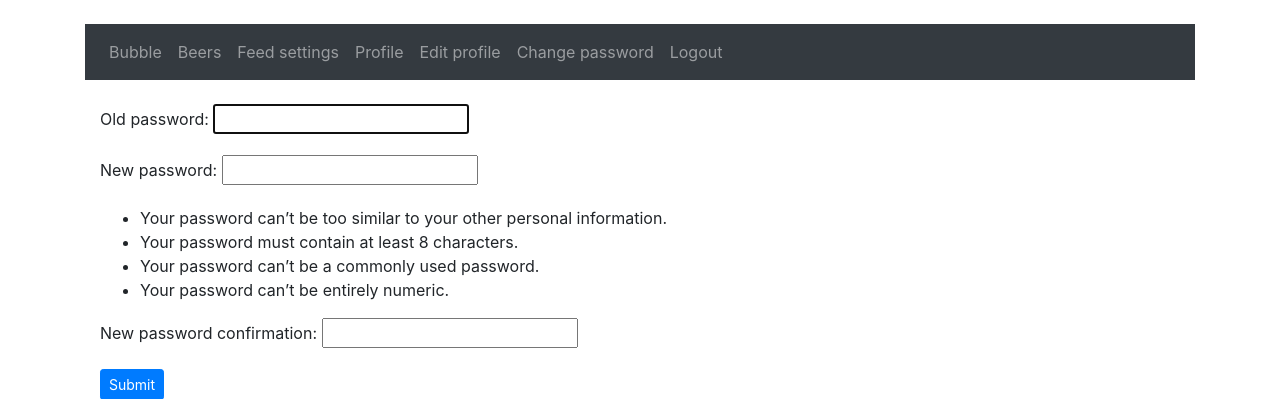
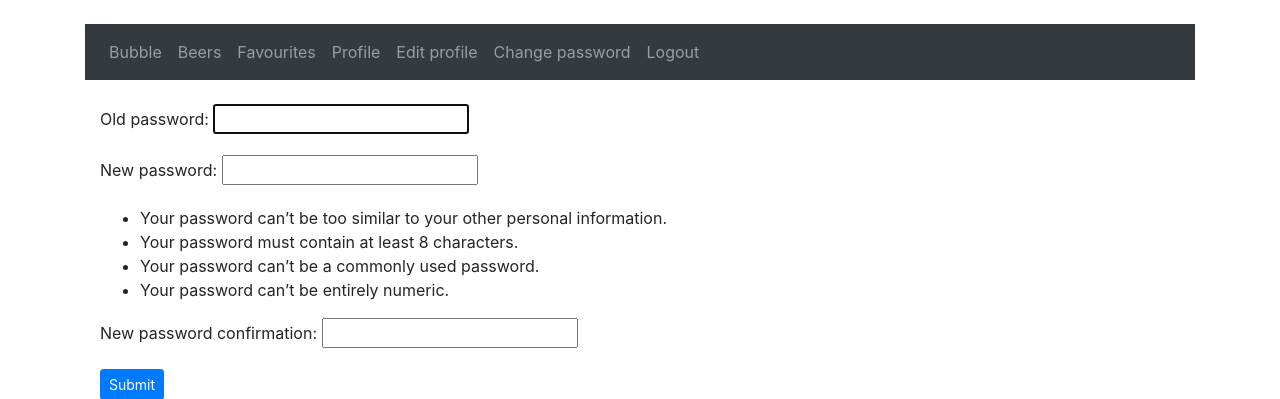
Before and after one commit to vilmakankaanpaa/bubbleapp, a Django app: page /bubbleapp/profile/change-password/ in a window 1280 px wide. Shown: the top 399 px of the page. Run offline with Django 3.2, Linux system fonts and the light colour scheme; the visitor is signed in with stand-in values (Sample User, id 1); some libraries are stand-ins or nearby versions.

Commit message:
replace feed_settings with favourites

```diff
--- a/bubbleproject/bubbleapp/templates/base.html
+++ b/bubbleproject/bubbleapp/templates/base.html
@@ -21,7 +21,7 @@
                             <a class="nav-link" href="{% url 'bubbleapp:beers' %}">Beers</a>
                         </li>
                         <li class="nav-item">
-                            <a class="nav-link" href="{% url 'bubbleapp:feed_settings' %}">Feed settings</a>
+                            <a class="nav-link" href="{% url 'bubbleapp:favourites' %}">Favourites</a>
                         </li>
                         <li class="nav-item">
                             <a class="nav-link" href="{% url 'bubbleapp:view_profile' %}">Profile</a>
--- a/bubbleproject/bubbleapp/urls.py
+++ b/bubbleproject/bubbleapp/urls.py
@@ -14,7 +14,7 @@ urlpatterns = [
   path('', views.index, name='index'),
   path('feed/<int:hashtag_id>/', views.detail, name='detail'),
   path('feed/delete_hashtag/<int:hashtag_id>/', views.delete_hashtag, name='delete_hashtag'),
-  path('feed/settings/', views.feed_settings, name='feed_settings'),
+  path('favourites/', views.favourites, name='favourites'),
 
   # user profile
   path('login/', LoginView.as_view(template_name='bubbleapp/login.html'), name='login'),
--- a/bubbleproject/bubbleapp/views.py
+++ b/bubbleproject/bubbleapp/views.py
@@ -55,13 +55,13 @@ def delete_hashtag(request, hashtag_id):
         args = { 'hashtag': hashtag }
         return render(request, 'bubbleapp/delete_hashtag.html', args)
 
-def feed_settings(request):
+def favourites(request):
 
     if request.method == 'POST':
         form = HashtagForm(request.POST)
         if form.is_valid():
             form.save()
-            return redirect(reverse('bubbleapp:feed_settings').lstrip('/'))
+            return redirect(reverse('bubbleapp:favourites').lstrip('/'))
 
     else:
         my_hashtags = Hashtag.objects.order_by('-modified')
@@ -70,7 +70,7 @@ def feed_settings(request):
             'my_hashtags': my_hashtags,
             'form': form
         }
-        return render(request, 'bubbleapp/feed_settings.html', args)
+        return render(request, 'bubbleapp/favourites.html', args)
 
 # Account management views
 
```
Also changed, not shown: bubbleproject/bubbleapp/templates/bubbleapp/favourites.html (renamed from bubbleproject/bubbleapp/templates/bubbleapp/feed_settings.html).
